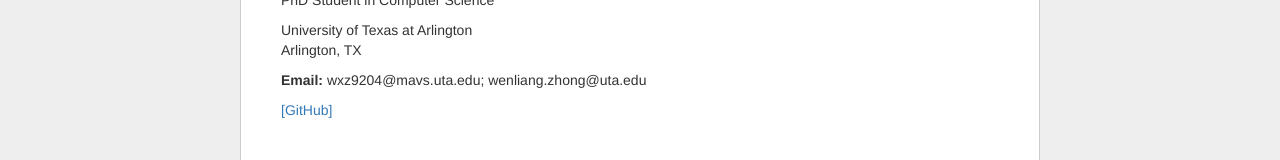
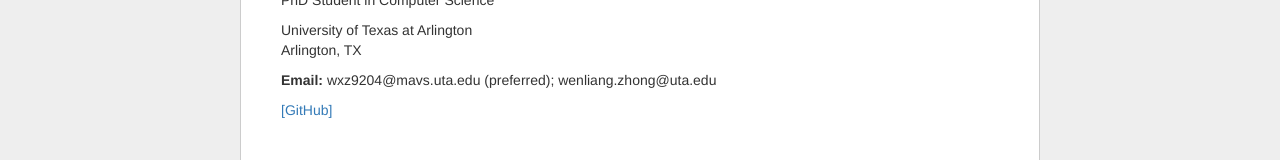
Before and after one commit to zhwl2117/zhwl2117.github.io, a plain HTML site: page index.html in a window 1280 px wide. Shown: the part 209-369 px from the top of the page. Drawn offline with nearby package versions, Linux system fonts and the light colour scheme.

Commit message:
Update index.html

```diff
--- a/index.html
+++ b/index.html
@@ -203,7 +203,7 @@
                         <p>PhD Student in Computer Science</p>
                         <p>University of Texas at Arlington<br/>
                         Arlington, TX</p>
-                        <p><b>Email:</b> wxz9204@mavs.uta.edu; wenliang.zhong@uta.edu</p>
+                        <p><b>Email:</b> wxz9204@mavs.uta.edu (preferred); wenliang.zhong@uta.edu</p>
                         <p>
                             <a href="https://github.com/zhwl2117" target="_blank">[GitHub]</a> &nbsp;&nbsp;
                         </p>
```
